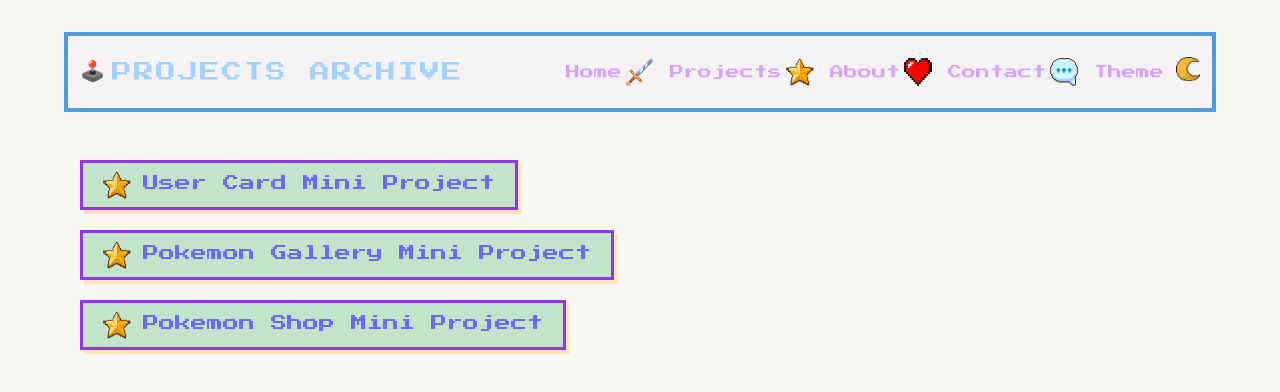
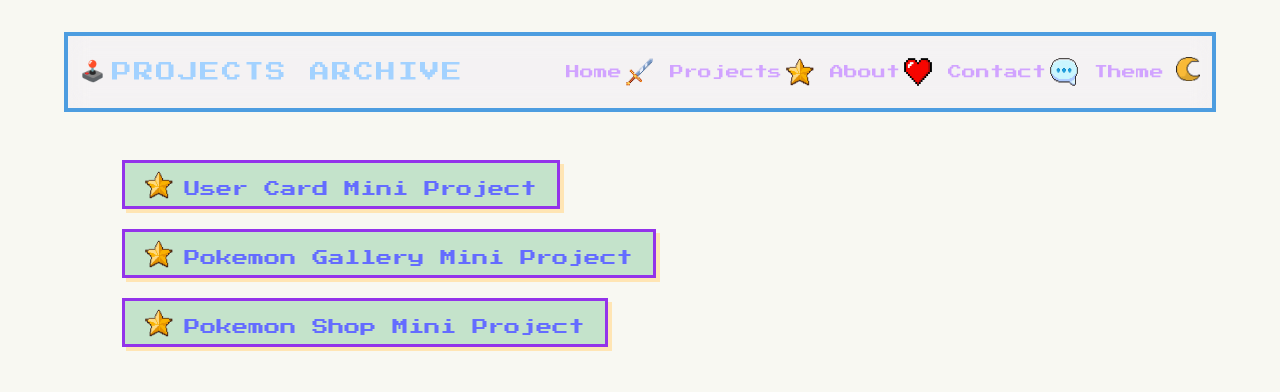
Before and after one commit to Nikkihosseini/react-mini-projects, a React (Vite) app: page /Project in a window 1280 px wide. Shown: the top 392 px of the page. Built offline with nearby package versions, Linux system fonts and the light colour scheme.

Commit message:
feat: Responsive Project component for Mobile screen

```diff
--- a/src/Pages/Project/Project.jsx
+++ b/src/Pages/Project/Project.jsx
@@ -4,15 +4,14 @@ import ProjectBtn from "./../../component/ProjectBtn.jsx"
 export default function Project(){
     return(
         <>
-            <div className="flex items-start justify-start w-screen min-h-screen dark:bg-void-black bg-crt-white overflow-x-hidden px-20">
+            <div className="flex items-start justify-center w-screen min-h-screen dark:bg-void-black bg-crt-white overflow-x-hidden md:px-16 2xl:px-0">
                     <Header/>
-                 <ul className='flex items-start flex-col justify-start gap-5 text-center mt-[10rem]'>
+                 <ul className='flex items-start flex-col justify-start gap-5 text-center mt-[5rem] md:mt-[10rem] w-[90%]'>
                         <ProjectBtn link='/Usercard' text="User Card Mini Project"/>
                         <ProjectBtn link='/PokemonGallery' text="Pokemon Gallery Mini Project"/>
                         <ProjectBtn link='/PokemonShop' text="Pokemon Shop Mini Project"/>
                 </ul>
             </div>
-
         </>
     )
 }
--- a/src/component/Header.jsx
+++ b/src/component/Header.jsx
@@ -59,7 +59,7 @@ export default function Header(){
                 </div>
             {/* Mobile Menu List  */}
                 <div className={`${!isOpen ? "-left-52" : "left-0"} inline-block md:hidden dark:bg-void-black bg-crt-white border-r-2 border-r-neon-blue w-52 fixed top-0 bottom-0 bg-gray-250 px-2 pt-2 z-50`}>
-                    <h2 class="font-PoppinsBold text-neon-blue text-center tracking-widest text-sm border-b-2 border-b-neon-blue mb-4 w-full pb-2">
+                    <h2 className="font-PoppinsBold text-neon-blue text-center tracking-widest text-sm border-b-2 border-b-neon-blue mb-4 w-full pb-2">
                         Projects Archive
                     </h2>
                     <ul className='flex flex-col gap-8 items-start justify-between text-[12px] xl:text-sm'>
--- a/src/component/ProjectBtn.jsx
+++ b/src/component/ProjectBtn.jsx
@@ -4,9 +4,9 @@ import {Link} from 'react-router-dom'
 export default function ProjectBtn(props){
     return(
         <>
-            <li className="flex items-start justify-center gap-3 font-pixel text-purple-600 border-[3px] border-purple-600 bg-gameboy-green dark:bg-black px-2 md:px-5 py-2 shadow-[4px_4px_0px_rgba(255,229,180,1)] dark:shadow-[4px_4px_0px_rgba(255,255,0,0.5)] hover:translate-x-[2px] hover:translate-y-[2px] hover:shadow-[1px_1px_0px_rgba(255,255,0,0.5)] transition cursor-pointer">
+            <li className="flex items-start md:items-center justify-center gap-3 font-pixel text-purple-600 border-[3px] border-purple-600 bg-gameboy-green dark:bg-black px-2 md:px-5 py-2 shadow-[4px_4px_0px_rgba(255,229,180,1)] dark:shadow-[4px_4px_0px_rgba(255,255,0,0.5)] hover:translate-x-[2px] hover:translate-y-[2px] hover:shadow-[1px_1px_0px_rgba(255,255,0,0.5)] transition cursor-pointer md:h-[49px]">
                 <img className='inline-block w-5 h-5 md:w-7 md:h-7' src="./public/png-icon/star.png" alt="star-png"/>
-                <Link className='text-left text-sm md:text-base' to={props.link}>{props.text}</Link>
+                <Link className='text-left text-sm md:text-base md:mt-2' to={props.link}>{props.text}</Link>
             </li>
         </>
     )
```
